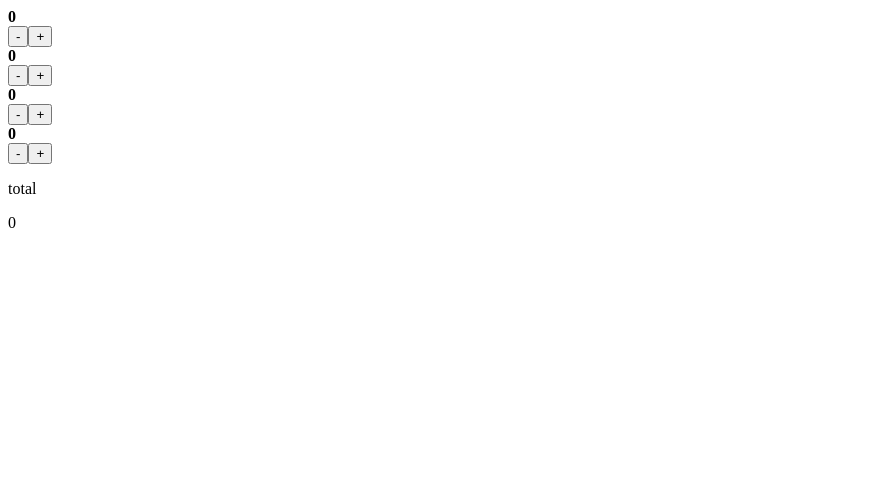
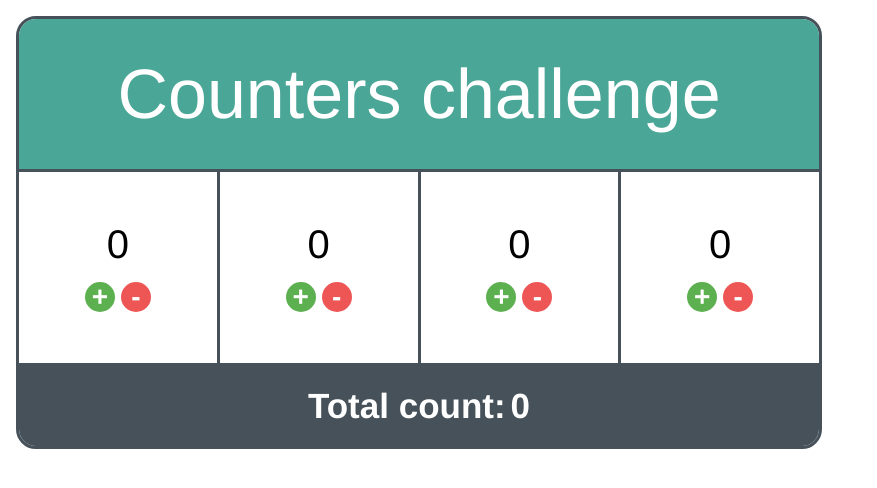
Before and after one commit to veroena/app-counter, a React (Create React App) app: page / in a window 1280 px wide. Shown: the top 488 px of the page, without its empty margins (0-877 px from the left). Built offline with nearby package versions, Linux system fonts and the light colour scheme.

Commit message:
stage 4: add styles

```diff
--- /dev/null
+++ b/src/App.css
@@ -0,0 +1,97 @@
+:root {
+  --main-color: #46515A;
+  --accent-color: #4AA696;
+  --decrease-color: #EE5655;
+  --increase-color: #5DB04F;
+}
+
+body {
+  font-family: 'Helvetica', sans-serif;
+  margin: 0;
+}
+
+.app {
+  padding: 1rem;
+}
+
+.container {
+  border: solid 3px var(--main-color);
+  border-radius: 20px;
+  overflow: hidden;
+  max-width: 800px;
+}
+
+header {
+  background-color: var(--accent-color);
+  color: white;
+  text-align: center;
+  padding: 35px;
+}
+
+.title {
+  margin: 0;
+  font-size: 70px;
+  font-weight: normal;
+}
+
+.counters {
+  display: flex;
+}
+
+.counter__item {
+  border: solid 3px var(--main-color);
+  border-left: none;
+  padding: 50px;
+  text-align: center;
+  flex-grow: 1;
+}
+
+.counter__item:last-child {
+  border-right: none;
+}
+
+.counter__item .value {
+  font-size: 40px;
+  margin: 0 0 15px 0;
+}
+
+.counter__button {
+  border: none;
+  border-radius: 50%;
+  color: white;
+  font-weight: bold;
+  margin: 0 3px;
+  height: 30px;
+  width: 30px;
+  padding: 0px;
+  font-size: 28px;
+  line-height: 28px;
+  font-family: inherit;
+}
+
+.decrease {
+  background-color: var(--decrease-color);
+  margin-bottom: 1px;
+}
+
+.increase {
+  background-color: var(--increase-color);
+}
+
+.total {
+  background-color: var(--main-color);
+  color: white;
+  display: flex;
+  justify-content: center;
+  padding: 20px;
+  font-size: 35px;
+  font-weight: bold;
+}
+
+.total .total__text {
+  margin: 0;
+}
+
+.total .total__value {
+  margin: 0 0 0 5px;
+}
--- a/src/App.js
+++ b/src/App.js
@@ -1,4 +1,5 @@
 import React, { useState } from "react";
+import "./App.css"
 
 const input = [
   { id: 1, value: 0 },
@@ -11,11 +12,11 @@ function Counter(props) {
   const { value, id, increase, decrease } = props;
 
   return (
-    <div>
-      <b data-testid="value">{value}</b>
+    <div className="counter__item">
+      <p className="value" data-testid="value">{value}</p>
       <div>
-        <button onClick={(event) => decrease(event)} data-testid="decrease" id={id}>-</button>
-        <button onClick={(event)=>increase(event)} data-testid="increase"  id={id}>+</button>
+        <button className="counter__button increase" onClick={(event)=>increase(event)} data-testid="increase"  id={id}>+</button>
+        <button className="counter__button decrease" onClick={(event) => decrease(event)} data-testid="decrease" id={id}>-</button>
       </div>
     </div>
   );
@@ -52,14 +53,21 @@ function App() {
   }
 
   return (
-    <div>
-      {data.map((counter) => (
-        <Counter key={counter.id} value={counter.value} id={counter.id} increase={increase} decrease={decrease} />
-      ))}
-      <div>
-        <p>total</p>
-        <p data-testid="total">{total}</p>
+    <div className="app">
+      <div className="container">
+        <header>
+          <h1 className="title">Counters challenge</h1>
+        </header>
+        <div className="counters">
+          {data.map((counter) => (
+            <Counter key={counter.id} value={counter.value} id={counter.id} increase={increase} decrease={decrease} />
+          ))}
         </div>
+        <div className="total">
+          <p className="total__text">Total count:</p>
+          <p className="total__value" data-testid="total">{total}</p>
+          </div>
+      </div>
     </div>
   );
 }
```
